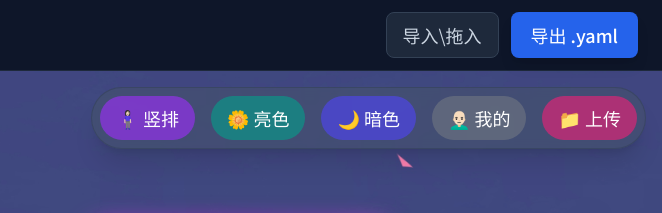
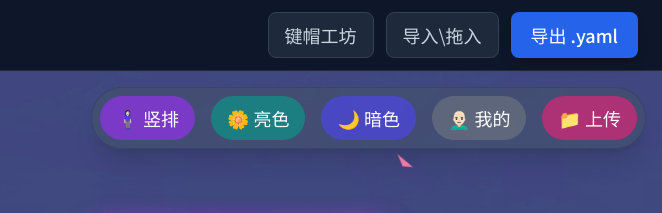
Before and after one commit to hero20072/edit4weasel, a plain HTML site: page index.html in a window 1280 px wide. Shown: the top 213 px of the page, 618-1280 px from the left. Drawn offline with nearby package versions, Linux system fonts and the light colour scheme.

Commit message:
Add link to Keycap Workshop in index.html

```diff
--- a/index.html
+++ b/index.html
@@ -141,6 +141,9 @@
             <button id="clearColorBtn" class="px-4 py-2 rounded-full text-lg font-medium bg-green-900/80 border-green-700 hover:bg-red-800 transition-all cursor-pointer">🧹 清空颜色</button>
         </div>
         <div class="flex gap-3">
+            <a href="https://hero20072.github.io/KeycapWorkshop/" target="_blank" class="px-4 py-2 bg-slate-800 hover:bg-emerald-500 rounded-lg text-lg transition-all cursor-pointer border border-slate-700 text-slate-300">
+                键帽工坊
+            </a>
             <label class="px-4 py-2 bg-slate-800 hover:bg-slate-700 rounded-lg text-lg transition-all cursor-pointer border border-slate-700 text-slate-300">
                 导入\拖入
                 <input type="file" class="hidden" id="importFile" accept=".yaml,.txt,.yml">
```
